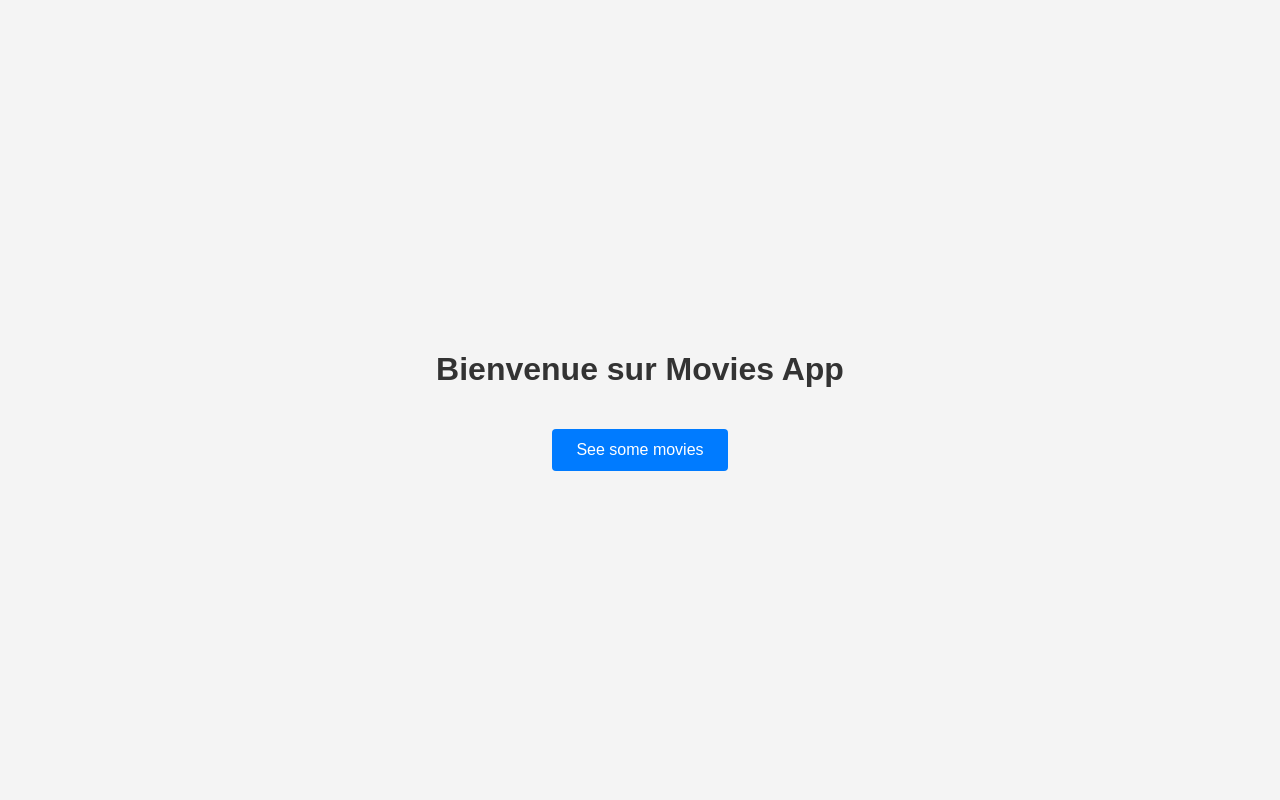
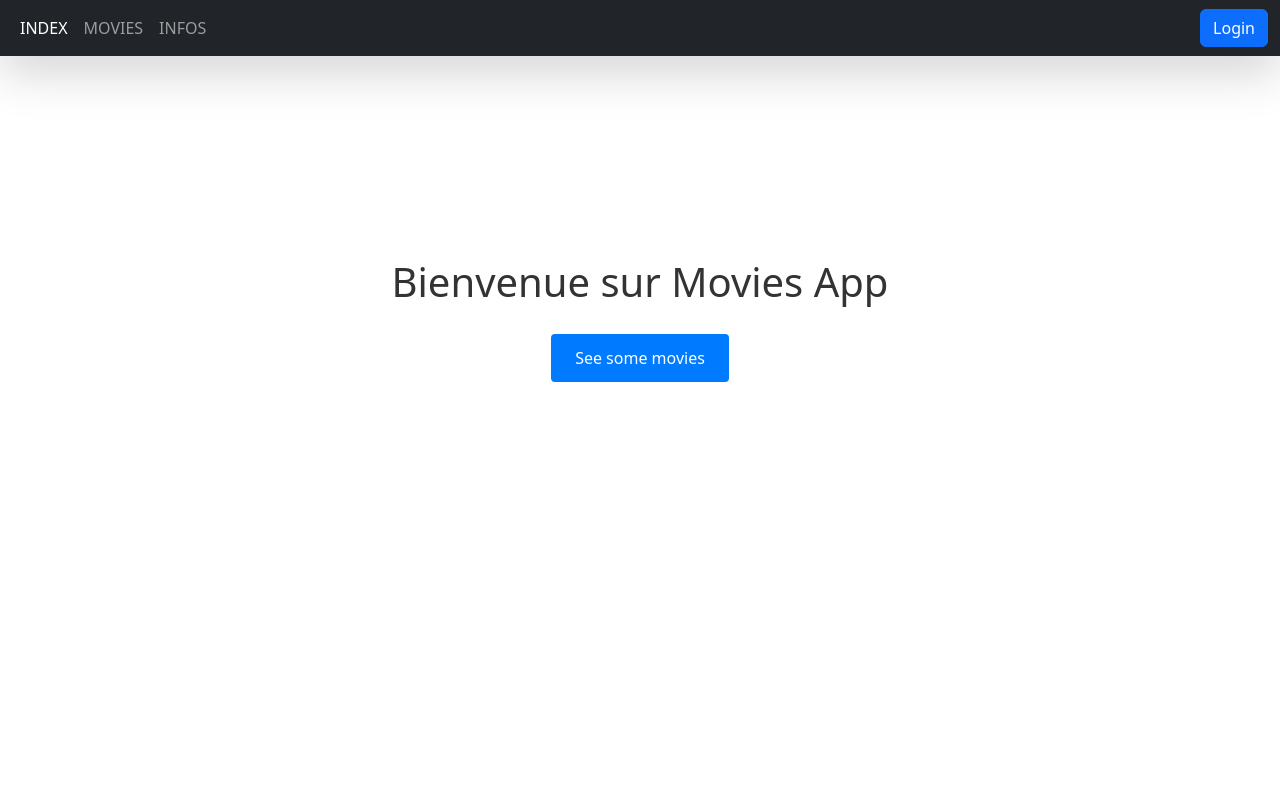
Before and after one commit to clem-221/application-gestion-de-films, a Flask app: page / in a window 1280 px wide. Run offline with Flask 3, Linux system fonts and the light colour scheme.

Commit message:
Mis à jours des routes et ajouts des fichiers CSS pour un meilleur affichage niveau Frontend

```diff
--- a/TD01/app/blueprints/index/routes.py
+++ b/TD01/app/blueprints/index/routes.py
@@ -4,4 +4,4 @@ index_bp = Blueprint('index', __name__, template_folder="templates")
 
 @index_bp.route('/', methods=['GET'])
 def index():
-    return render_template("index.html")
+    return render_template("index.html", metadata={"title": "Accueil", "pagename": "index"})
--- a/TD01/app/blueprints/index/templates/index.html
+++ b/TD01/app/blueprints/index/templates/index.html
@@ -1,47 +1,10 @@
-<!DOCTYPE html>
-<html lang="fr">
+{% extends "layout.html" %}
 
-<head>
-    <meta charset="UTF-8">
-    <title>Movies App</title>
-    <style>
-        body {
-            font-family: Arial, sans-serif;
-            display: flex;
-            flex-direction: column;
-            align-items: center;
-            justify-content: center;
-            height: 100vh;
-            margin: 0;
-            background-color: #f4f4f4;
-        }
-
-        h1 {
-            color: #333;
-        }
-
-        .btn {
-            display: inline-block;
-            margin-top: 20px;
-            padding: 12px 24px;
-            background-color: #007bff;
-            color: white;
-            text-decoration: none;
-            border-radius: 4px;
-            font-size: 16px;
-        }
-
-        .btn:hover {
-            background-color: #0056b3;
-        }
-    </style>
-</head>
-
-<body>
+{% block content %}
+<div class="index-hero">
     <h1>Bienvenue sur Movies App</h1>
-    <a href="{{ url_for('movies.list_first_movies', n=100) }}" class="btn">
+    <a href="{{ url_for('movies.list_first_movies', n=100) }}" class="btn-hero">
         See some movies
     </a>
-</body>
-
-</html>
+</div>
+{% endblock %}
--- a/TD01/app/blueprints/users/templates/signin.html
+++ b/TD01/app/blueprints/users/templates/signin.html
@@ -2,7 +2,10 @@
 {% block content %}
 <h1>Inscription</h1>
 <form method="POST">
-    <input type="text" name="username" placeholder="Nom d'utilisateur" required>
+    <input type="text" name="firstname" placeholder="Prénom" required>
+    <input type="text" name="lastname" placeholder="Nom" required>
+    <input type="text" name="student_id" placeholder="Numéro étudiant" required>
+    <input type="text" name="username" placeholder="Pseudo" required>
     <input type="password" name="password" placeholder="Mot de passe" required>
     <button type="submit">S'inscrire</button>
 </form>
--- a/TD01/app/models/UserDAO.py
+++ b/TD01/app/models/UserDAO.py
@@ -27,12 +27,12 @@ class UserDAO(UserDAOInterface):
         conn.close()
         return dict(row) if row else None
 
-    def create_user(self, username, hashed_password):
+    def create_user(self, username, firstname, lastname, student_Id,hashed_password):
         conn = self._get_connection()
         cursor = conn.cursor()
         cursor.execute(
-            "INSERT INTO users (username, password) VALUES (?, ?)",
-            (username, hashed_password),
+            "INSERT INTO users (firstname, lastname, username, password,student_Id) VALUES (?, ?, ?, ?, ?)",
+            (firstname, lastname, username, hashed_password, student_Id),
         )
         conn.commit()
         new_id = cursor.lastrowid
--- a/TD01/app/services/UserServices.py
+++ b/TD01/app/services/UserServices.py
@@ -7,12 +7,12 @@ class UserServices:
     def __init__(self, user_dao: UserDAO):
         self.user_dao = user_dao
 
-    def register(self, username, password):
+    def register(self, username, password, firstname, lastname, student_id):
         if self.user_dao.get_user_by_username(username):
             return False, "Ce nom d'utilisateur est déjà pris."
 
         hashed = generate_password_hash(password)
-        self.user_dao.create_user(username, hashed)
+        self.user_dao.create_user(username, firstname, lastname, student_id, hashed)
         return True, None
 
     def authenticate(self, username, password):
--- /dev/null
+++ b/TD01/app/static/css/style.css
@@ -0,0 +1,53 @@
+.index-hero {
+    display: flex;
+    flex-direction: column;
+    align-items: center;
+    justify-content: center;
+    min-height: 80vh;
+    text-align: center;
+}
+
+.index-hero h1 {
+    color: #333;
+}
+
+.btn-hero {
+    display: inline-block;
+    margin-top: 20px;
+    padding: 12px 24px;
+    background-color: #007bff;
+    color: white;
+    text-decoration: none;
+    border-radius: 4px;
+    font-size: 16px;
+}
+
+.btn-hero:hover {
+    background-color: #0056b3;
+}.index-hero {
+    display: flex;
+    flex-direction: column;
+    align-items: center;
+    justify-content: center;
+    min-height: 80vh;
+    text-align: center;
+}
+
+.index-hero h1 {
+    color: #333;
+}
+
+.btn-hero {
+    display: inline-block;
+    margin-top: 20px;
+    padding: 12px 24px;
+    background-color: #007bff;
+    color: white;
+    text-decoration: none;
+    border-radius: 4px;
+    font-size: 16px;
+}
+
+.btn-hero:hover {
+    background-color: #0056b3;
+}
--- a/TD01/app/static/data/schema_users.sql
+++ b/TD01/app/static/data/schema_users.sql
@@ -3,5 +3,8 @@ DROP TABLE IF EXISTS users;
 CREATE TABLE users (
 	id INTEGER PRIMARY KEY AUTOINCREMENT,
 	username TEXT NOT NULL UNIQUE,
-	password TEXT NOT NULL
+	password TEXT NOT NULL,
+	firstname TEXT,
+	lastname TEXT,
+	student_id TEXT
 );
```
Also changed, not shown: TD01/app/blueprints/infos/routes.py (+8 -13 lines), TD01/app/blueprints/infos/templates/infos.html (+11 -2 lines), TD01/app/blueprints/movies/routes.py (+6 -8 lines), TD01/app/blueprints/movies/templates/movies_view.html (+4 -76 lines), TD01/app/blueprints/users/routes.py (+5 -3 lines), TD01/app/static/css/movies.css (added, +59 -0 lines), 1 other file.
